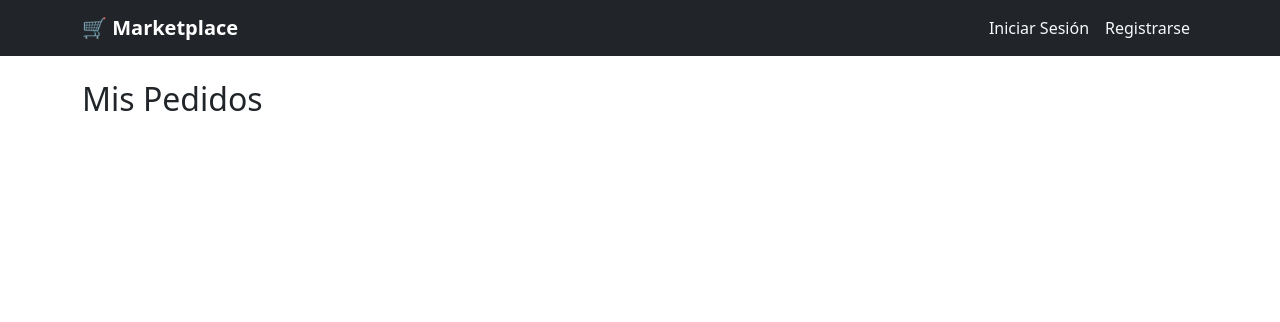
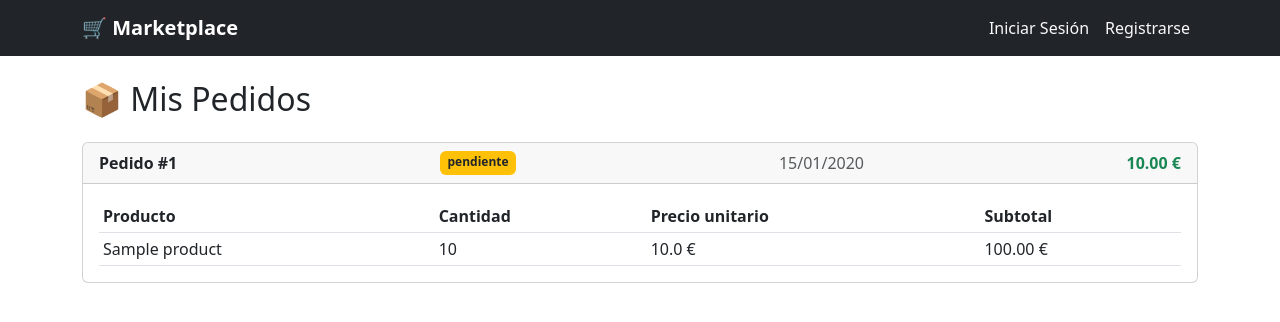
Before and after one commit to yergiroska/marketplace, a Flask app: template app/templates/orders/index.html in a window 1280 px wide. Shown: the top 322 px of the page. Run offline with Flask 3, Linux system fonts and the light colour scheme; the template is opened without the code that fills it: values that come from a table or form of the project are taken from there, others are empty; tables that the repository leaves empty hold one stand-in row (values such as "Sample post").

Commit message:
Implementar el sistema de gestión de pedidos y procesamiento de compras
- Desarrollar la lógica de creación de pedidos a partir de los artículos del carrito, integrando el cálculo de totales y la actualización automática del stock.
- Implementar las rutas y plantillas para el historial de pedidos, permitiendo a los compradores visualizar el detalle, estado y fecha de sus transacciones.
- Asegurar las rutas de pedidos y carrito mediante el decorador `@comprador_required` y optimizar la sincronización de la sesión de base de datos.
- Añadir pruebas unitarias para validar el flujo completo de checkout, la persistencia de órdenes y el manejo de errores en carritos vacíos.

```diff
--- a/app/routes/cart.py
+++ b/app/routes/cart.py
@@ -8,7 +8,9 @@ cart = Blueprint('cart', __name__, url_prefix='/cart')
 
 @cart.route('/')
 @login_required
+@comprador_required
 def index():
+    db.session.expire_all()
     cart_items = CartItem.query.filter_by(user_id=current_user.id).all()
     total = sum(item.product.price * item.quantity for item in cart_items)
     return render_template('cart/index.html', cart_items=cart_items, total=total)
--- a/app/templates/orders/index.html
+++ b/app/templates/orders/index.html
@@ -1,4 +1,50 @@
 {% extends 'base.html' %}
 {% block content %}
-<h2>Mis Pedidos</h2>
+<h2 class="mb-4">📦 Mis Pedidos</h2>
+{% if orders%}
+    {% for order in orders %}
+        <div class="card mb-3">
+            <div class="card-header d-flex justify-content-between">
+                <span><strong>Pedido #{{ order.id }}</strong></span>
+                <span class="badge
+                    {% if order.status == 'pendiente' %}bg-warning text-dark
+                    {% elif order.status == 'enviado' %}bg-primary
+                    {% elif order.status == 'entregado' %}bg-success
+                    {% else %}bg-secondary
+                    {% endif %}">
+                    {{ order.status }}
+                </span>
+                <span class="text-muted">{{ order.created_at.strftime('%d/%m/%Y') }}</span>
+                <strong class="text-success">{{ "%.2f"|format(order.total) }} €</strong>
+            </div>
+            <div class="card-body">
+                <table class="table table-sm mb-0">
+                    <thead>
+                        <tr>
+                            <th>Producto</th>
+                            <th>Cantidad</th>
+                            <th>Precio unitario</th>
+                            <th>Subtotal</th>
+                        </tr>
+                    </thead>
+                    <tbody>
+                        {% for item in order.items %}
+                        <tr>
+                            <td>{{ item.product.name }}</td>
+                            <td>{{ item.quantity }}</td>
+                            <td>{{ item.price }} €</td>
+                            <td>{{ "%.2f"|format(item.price * item.quantity) }} €</td>
+                        </tr>
+                        {% endfor %}
+                    </tbody>
+                </table>
+            </div>
+        </div>
+        {% endfor%}
+{% else %}
+    <div class="text-center mt-5">
+        <h5 class="text-muted">No tienes pedidos todavía.</h5>
+        <a href="{{ url_for('products.index') }}" class="btn btn-primary mt-3">Ver productos</a>
+    </div>
+{% endif%}
 {% endblock %}
```
Also changed, not shown: app/routes/orders.py (+43 -3 lines), tests/test_orders.py (+96 -0 lines), tests/test_products.py (+1 -0 lines), app/static/uploads/64c98b1191554c1db1837175f7051d30.jpeg (added), app/static/uploads/8de5aff8738949acb9275af9be285c06.jpg (added), app/static/uploads/c7028d9bf60f41ca8cb371fed1a651fe.jpg (added).
